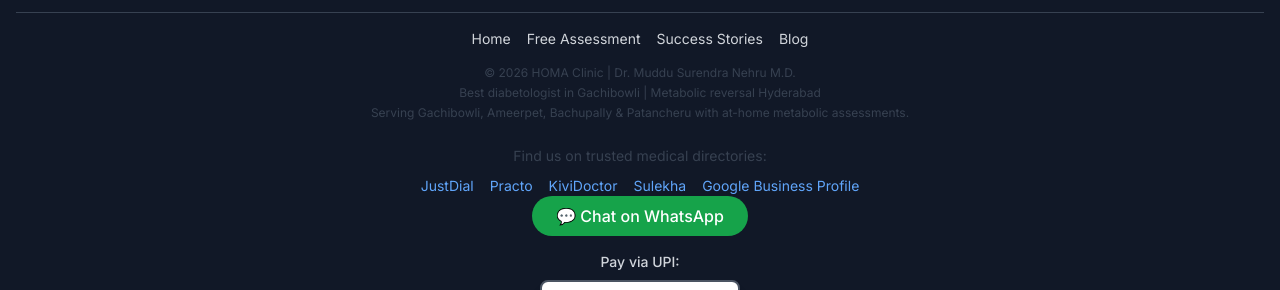
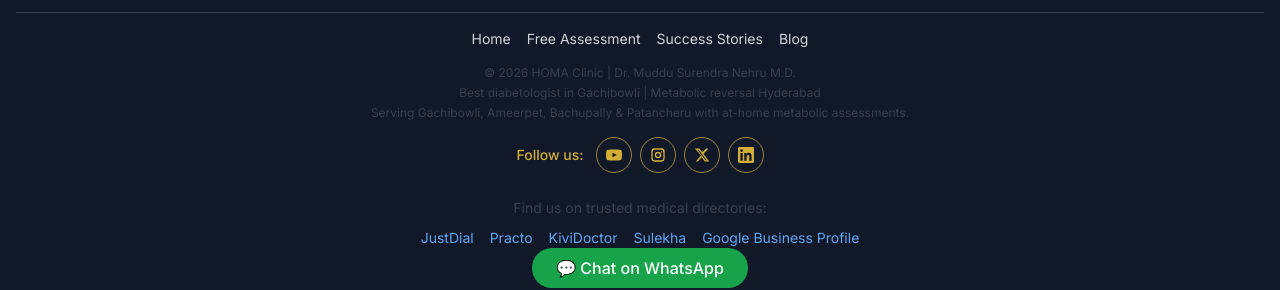
Before and after one commit to muddusurendranehru/homa-mvp-v2, a Next.js app in the folder web/: page /seminar in a window 1280 px wide. Shown: the part 3720-4010 px from the top of the page. Built offline with nearby package versions, Linux system fonts and the light colour scheme; no server answers; grey boxes are pictures that could not be loaded.

Commit message:
Add Follow us icons in the site footer

```diff
--- a/web/app/layout.tsx
+++ b/web/app/layout.tsx
@@ -810,6 +810,57 @@ export default function RootLayout({
                   <p className="text-xs">Serving Gachibowli, Ameerpet, Bachupally & Patancheru with at-home metabolic assessments.</p>
                 </div>
 
+                {/* Follow us */}
+                <div className="mt-4 flex flex-wrap items-center justify-center gap-3">
+                  <span className="text-sm font-medium text-[#d4af37]">Follow us:</span>
+                  <div className="flex flex-wrap items-center justify-center gap-2">
+                    <a
+                      href="https://www.youtube.com/channel/UCf8avHrw6K07POXSIoKgHwg"
+                      target="_blank"
+                      rel="noopener noreferrer"
+                      aria-label="Follow HOMA Clinic on YouTube"
+                      className="inline-flex h-9 w-9 items-center justify-center rounded-full border border-[#d4af37]/70 text-[#d4af37] transition-colors hover:bg-[#d4af37] hover:text-[#07153a]"
+                    >
+                      <svg viewBox="0 0 24 24" className="h-4 w-4" fill="currentColor" aria-hidden="true">
+                        <path d="M23.5 6.2a3 3 0 0 0-2.1-2.1C19.5 3.6 12 3.6 12 3.6s-7.5 0-9.4.5A3 3 0 0 0 .5 6.2 31.5 31.5 0 0 0 0 12a31.5 31.5 0 0 0 .5 5.8 3 3 0 0 0 2.1 2.1c1.9.5 9.4.5 9.4.5s7.5 0 9.4-.5a3 3 0 0 0 2.1-2.1A31.5 31.5 0 0 0 24 12a31.5 31.5 0 0 0-.5-5.8zM9.75 15.5v-7l6.5 3.5-6.5 3.5z" />
+                      </svg>
+                    </a>
+                    <a
+                      href="https://instagram.com/homahealthcarecenter"
+                      target="_blank"
+                      rel="noopener noreferrer"
+                      aria-label="Follow HOMA Clinic on Instagram"
+                      className="inline-flex h-9 w-9 items-center justify-center rounded-full border border-[#d4af37]/70 text-[#d4af37] transition-colors hover:bg-[#d4af37] hover:text-[#07153a]"
+                    >
+                      <svg viewBox="0 0 24 24" className="h-4 w-4" fill="currentColor" aria-hidden="true">
+                        <path d="M7 2h10a5 5 0 0 1 5 5v10a5 5 0 0 1-5 5H7a5 5 0 0 1-5-5V7a5 5 0 0 1 5-5zm10 2H7a3 3 0 0 0-3 3v10a3 3 0 0 0 3 3h10a3 3 0 0 0 3-3V7a3 3 0 0 0-3-3zm-5 3.2A4.8 4.8 0 1 1 7.2 12 4.8 4.8 0 0 1 12 7.2zm0 2A2.8 2.8 0 1 0 14.8 12 2.8 2.8 0 0 0 12 9.2zM17.7 6.3a1.1 1.1 0 1 1-1.1 1.1 1.1 1.1 0 0 1 1.1-1.1z" />
+                      </svg>
+                    </a>
+                    <a
+                      href="https://x.com/surendramuddu"
+                      target="_blank"
+                      rel="noopener noreferrer"
+                      aria-label="Follow HOMA Clinic on X"
+                      className="inline-flex h-9 w-9 items-center justify-center rounded-full border border-[#d4af37]/70 text-[#d4af37] transition-colors hover:bg-[#d4af37] hover:text-[#07153a]"
+                    >
+                      <svg viewBox="0 0 24 24" className="h-4 w-4" fill="currentColor" aria-hidden="true">
+                        <path d="M18.244 2.25h3.308l-7.227 8.26 8.502 11.24H16.17l-4.714-6.231-5.401 6.231H2.744l7.727-8.835L1.254 2.25H8.08l4.253 5.622L18.244 2.25zm-1.161 17.52h1.833L7.084 4.126H5.117z" />
+                      </svg>
+                    </a>
+                    <a
+                      href="https://www.linkedin.com/in/surendramuddu/"
+                      target="_blank"
+                      rel="noopener noreferrer"
+                      aria-label="Follow HOMA Clinic on LinkedIn"
+                      className="inline-flex h-9 w-9 items-center justify-center rounded-full border border-[#d4af37]/70 text-[#d4af37] transition-colors hover:bg-[#d4af37] hover:text-[#07153a]"
+                    >
+                      <svg viewBox="0 0 24 24" className="h-4 w-4" fill="currentColor" aria-hidden="true">
+                        <path d="M20.45 20.45h-3.55v-5.57c0-1.33-.02-3.04-1.85-3.04-1.85 0-2.13 1.45-2.13 2.94v5.67H9.36V9h3.41v1.56h.05c.47-.9 1.63-1.85 3.36-1.85 3.6 0 4.27 2.37 4.27 5.46zM5.34 7.43a2.06 2.06 0 1 1 0-4.12 2.06 2.06 0 0 1 0 4.12zM7.12 20.45H3.56V9h3.56zM22.23 0H1.77A1.75 1.75 0 0 0 0 1.73v20.54A1.75 1.75 0 0 0 1.77 24h20.46A1.75 1.75 0 0 0 24 22.27V1.73A1.75 1.75 0 0 0 22.23 0z" />
+                      </svg>
+                    </a>
+                  </div>
+                </div>
+
                 {/* SEO-Optimized Directory Links */}
                 <div className="mt-6 text-center text-sm text-gray-400">
                   <p className="mb-2">Find us on trusted medical directories:</p>
```
